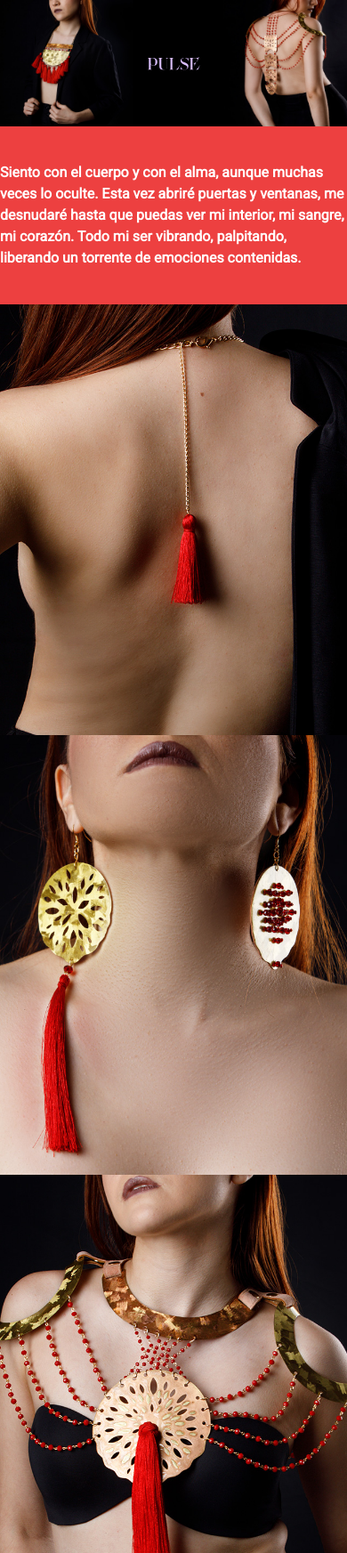
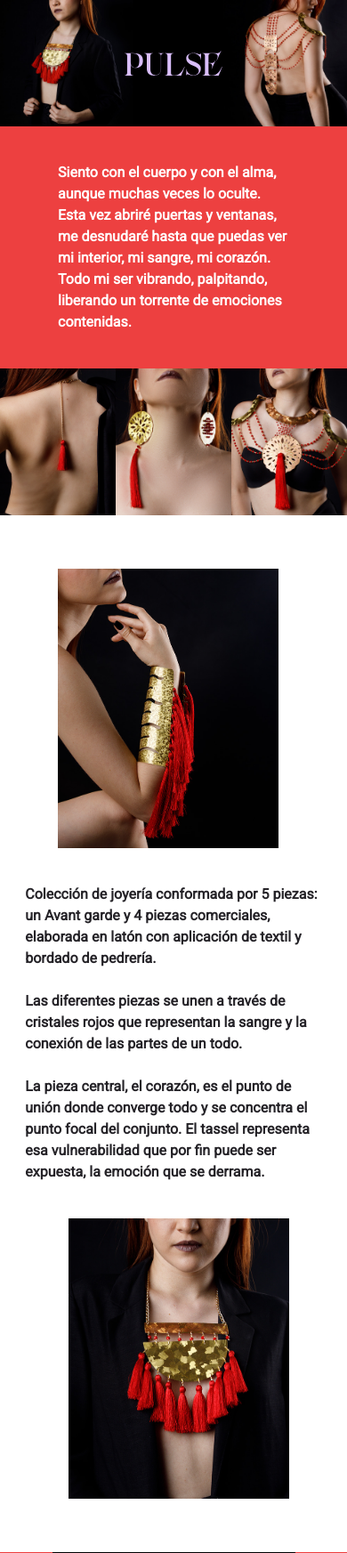
Before and after one commit to Alca1707/WebPage-ElisaArteaga, a PHP site: page /pulse.php in a window 390 px wide. Shown: the part 79-1824 px from the top of the page at 89% size. Run offline with PHP 8.4, Linux system fonts and the light colour scheme.

Commit message:
Pulse responsive

```diff
--- a/css/baseStyle.css
+++ b/css/baseStyle.css
@@ -424,6 +424,15 @@ ion-icon {
         left: 0%;
         transform: translate(0%, 0%);
     }
+
+    /*PULSE*/
+    #pulseLogo{
+        width: 80px;
+    }
+
+    #pulseDescription{
+        margin-top: 40px;
+    }
 }
 
 /* Large devices (desktops, 992px and up)*/
@@ -461,6 +470,10 @@ ion-icon {
         margin-right: auto;
     }
 
+        /*PULSE*/
+    #pulseLogo{
+        width: 110px;
+    }
 }
 
 /* X-Large devices (large desktops, 1200px and up)*/
--- a/pulse.php
+++ b/pulse.php
@@ -11,32 +11,32 @@
     </div>
 
     <div class="pulseLastImg">
-        <p id="redText" class="col-lg-3">Siento con el cuerpo y con el alma, aunque muchas veces lo oculte. Esta vez abriré puertas y ventanas, me desnudaré hasta que puedas ver mi interior, mi sangre, mi corazón. Todo mi ser vibrando, palpitando, liberando un torrente de emociones contenidas. </p>
+        <p id="redText" class="col-lg-3 col-md-4 col-sm-5 col-8">Siento con el cuerpo y con el alma, aunque muchas veces lo oculte. Esta vez abriré puertas y ventanas, me desnudaré hasta que puedas ver mi interior, mi sangre, mi corazón. Todo mi ser vibrando, palpitando, liberando un torrente de emociones contenidas. </p>
     </div>
 
     <div class="container-fluid">
         <div class="row">
-            <img src="img/Pulse_02.jpg" class="col-lg-4 noSpacingImg" alt="">
-            <img src="img/Pulse_04.jpg" class="col-lg-4 noSpacingImg" alt="">
-            <img src="img/Pulse_03.jpg" class="col-lg-4 noSpacingImg" alt="">
+            <img src="img/Pulse_02.jpg" class="col-lg-4 col-md-4 col-sm-4 col-4 noSpacingImg" alt="">
+            <img src="img/Pulse_04.jpg" class="col-lg-4 col-md-4 col-sm-4 col-4 noSpacingImg" alt="">
+            <img src="img/Pulse_03.jpg" class="col-lg-4 col-md-4 col-sm-4 col-4 noSpacingImg" alt="">
         </div>
     </div>
 
     <div class="espaciado80 container-fluid">
         <div class="row">
-            <img src="img/Pulse_05.jpg" class="col-lg-4 ps-0" alt="">
-            <p id="pulseDescription" class="col-lg-4">Colección de joyería conformada por 5 piezas: un Avant garde y 4 piezas comerciales, elaborada en latón con aplicación de textil y bordado de pedrería.<br><br>
+            <img src="img/Pulse_05.jpg" class="col-lg-4 col-md-4 col-sm-7 col-8 ps-0" alt="">
+            <p id="pulseDescription" class="col-lg-4 col-md-4 col-sm-11 col-11">Colección de joyería conformada por 5 piezas: un Avant garde y 4 piezas comerciales, elaborada en latón con aplicación de textil y bordado de pedrería.<br><br>
                 Las diferentes piezas se unen a través de cristales rojos que representan la sangre y la conexión de las partes de un todo.
                 <br><br>
                 La pieza central, el corazón, es el punto de unión donde converge todo y se concentra el punto focal del conjunto. El tassel representa esa vulnerabilidad que por
                 fin puede ser expuesta, la emoción que se derrama.
                 </p>
-            <img src="img/Pulse_06.jpg" class="col-lg-4 pe-0" alt="">
+            <img src="img/Pulse_06.jpg" class="col-lg-4 col-md-4 col-sm-7 col-8 mediaSpacing pe-0" alt="">
         </div>
     </div>
 
 
-    <div class="espaciado80 pulseLastImg bodyFooter">
+    <div class="espaciado80 pulseLastImg">
         <img src="img/Pulse_07.jpg" id="pulse07Img" alt="">
     </div>
 
```
